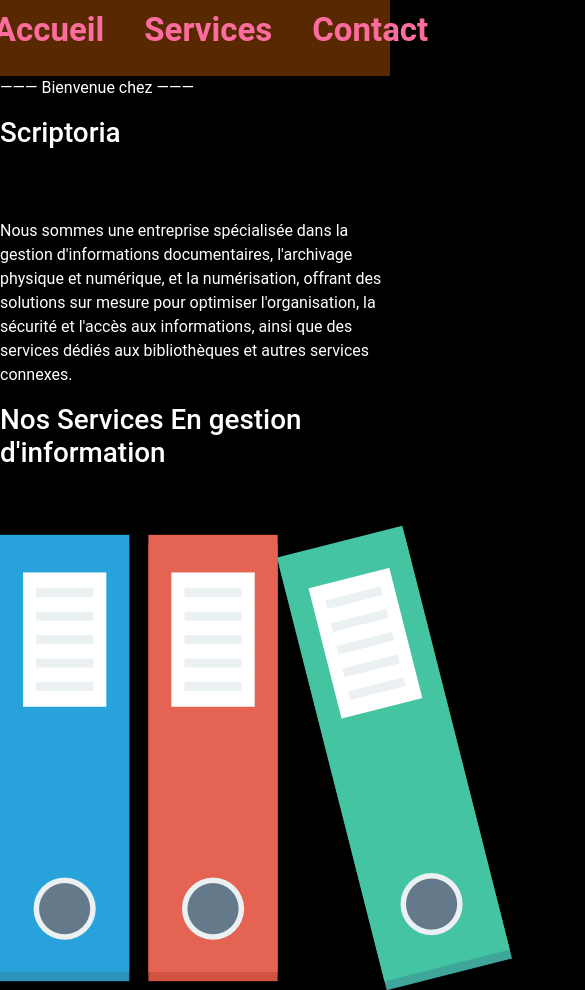
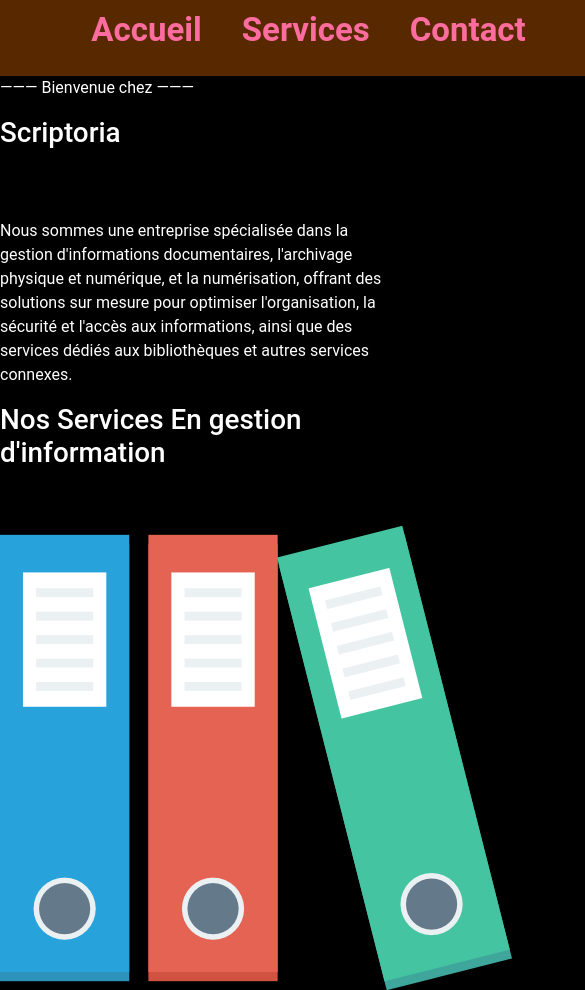
Before and after one commit to Kamamoctar/scriptoria.com, a plain HTML site: page index.html in a window 390 px wide. Shown: the top 990 px of the page, 585 px wide, since content can reach past the window. Drawn offline with nearby package versions, Linux system fonts and the light colour scheme.

Commit message:
header + qu med

```diff
--- a/main.css
+++ b/main.css
@@ -49,3 +49,13 @@ nav ul li a:hover {
   color: var(--secondary-color-dark);
   border-bottom: 3px solid var(--tertiary-color);
 } /*FIN MENU*/
+
+
+
+
+/* ***************Media Query for Mobile Devices********************* */
+@media (max-width: 768px) {
+  #mainHeader {
+    width: 150%;
+  }
+}
```
